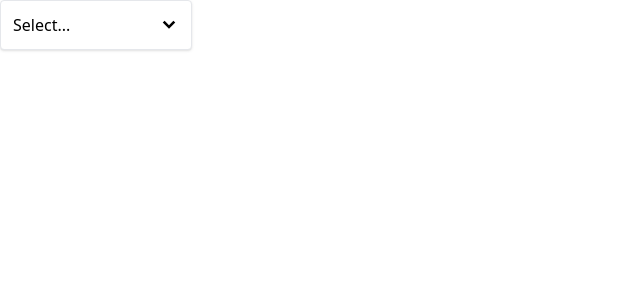
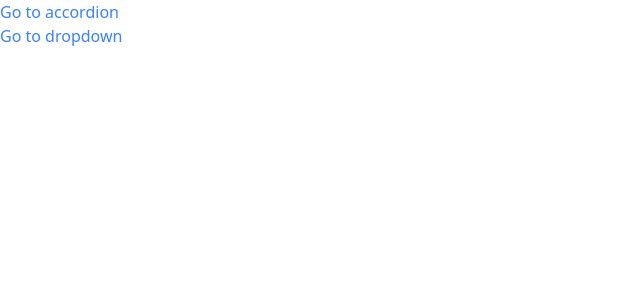
Before and after one commit to rzounlom/comps, a React (Create React App) app: page / in a window 1280 px wide. Shown: the top 300 px of the page, without its empty margins (0-640 px from the left). Built offline with nearby package versions, Linux system fonts and the light colour scheme.

Commit message:
implement router and cusotm hook

```diff
--- a/src/App.js
+++ b/src/App.js
@@ -1,9 +1,21 @@
+import AccordionPage from "./pages/AccordionPage";
 import DropDownPage from "./pages/DropDownPage";
+import Link from "./components/Link";
+import Route from "./components/Route";
 
 function App() {
   return (
     <div>
-      <DropDownPage />
+      <Link to="/accordion">Go to accordion</Link> <br />
+      <Link to="/dropdown">Go to dropdown</Link>
+      <div>
+        <Route path="/accordion">
+          <AccordionPage />
+        </Route>
+        <Route path="/dropdown">
+          <DropDownPage />
+        </Route>
+      </div>
     </div>
   );
 }
--- /dev/null
+++ b/src/components/Link.js
@@ -0,0 +1,23 @@
+import classNames from "classnames";
+import useNavigation from "../hooks/useNavigation";
+
+const Link = ({ to, children }) => {
+  const { navigate } = useNavigation();
+  const classes = classNames("text-blue-500", "hover:text-blue-700");
+  const handleClkick = (event) => {
+    if (event.metaKey || event.ctrlKey) {
+      return;
+    }
+
+    event.preventDefault();
+    navigate(to);
+  };
+
+  return (
+    <a className={classes} href={to} onClick={handleClkick}>
+      {children}
+    </a>
+  );
+};
+
+export default Link;
--- /dev/null
+++ b/src/components/Route.js
@@ -0,0 +1,11 @@
+import useNavigation from "../hooks/useNavigation";
+
+const Route = ({ path, children }) => {
+  const { currentPath } = useNavigation();
+  if (currentPath !== path) {
+    return null;
+  }
+  return children;
+};
+
+export default Route;
--- /dev/null
+++ b/src/context/navigation.js
@@ -0,0 +1,32 @@
+import { createContext, useEffect, useState } from "react";
+
+const NavigationContext = createContext();
+
+const NavigationProvider = ({ children }) => {
+  const [currentPath, setCurrentPath] = useState(window.location.pathname);
+
+  useEffect(() => {
+    const handler = () => {
+      setCurrentPath(window.location.pathname);
+    };
+
+    window.addEventListener("popstate", handler);
+
+    return () => window.removeEventListener("popstate", handler);
+  }, []);
+
+  const navigate = (to) => {
+    window.history.pushState({}, "", to);
+    setCurrentPath(to);
+  };
+
+  return (
+    <NavigationContext.Provider value={{ currentPath, navigate }}>
+      {children}
+    </NavigationContext.Provider>
+  );
+};
+
+export { NavigationProvider };
+
+export default NavigationContext;
--- /dev/null
+++ b/src/hooks/useNavigation.js
@@ -0,0 +1,8 @@
+import NavigationContext from "../context/navigation";
+import { useContext } from "react";
+
+const useNavigation = () => {
+  return useContext(NavigationContext);
+};
+
+export default useNavigation;
--- a/src/index.js
+++ b/src/index.js
@@ -1,12 +1,15 @@
 import "./index.css";
 
 import App from "./App";
+import { NavigationProvider } from "./context/navigation";
 import React from "react";
 import ReactDOM from "react-dom/client";
 
 const root = ReactDOM.createRoot(document.getElementById("root"));
 root.render(
   <React.StrictMode>
-    <App />
+    <NavigationProvider>
+      <App />
+    </NavigationProvider>
   </React.StrictMode>
 );
```
